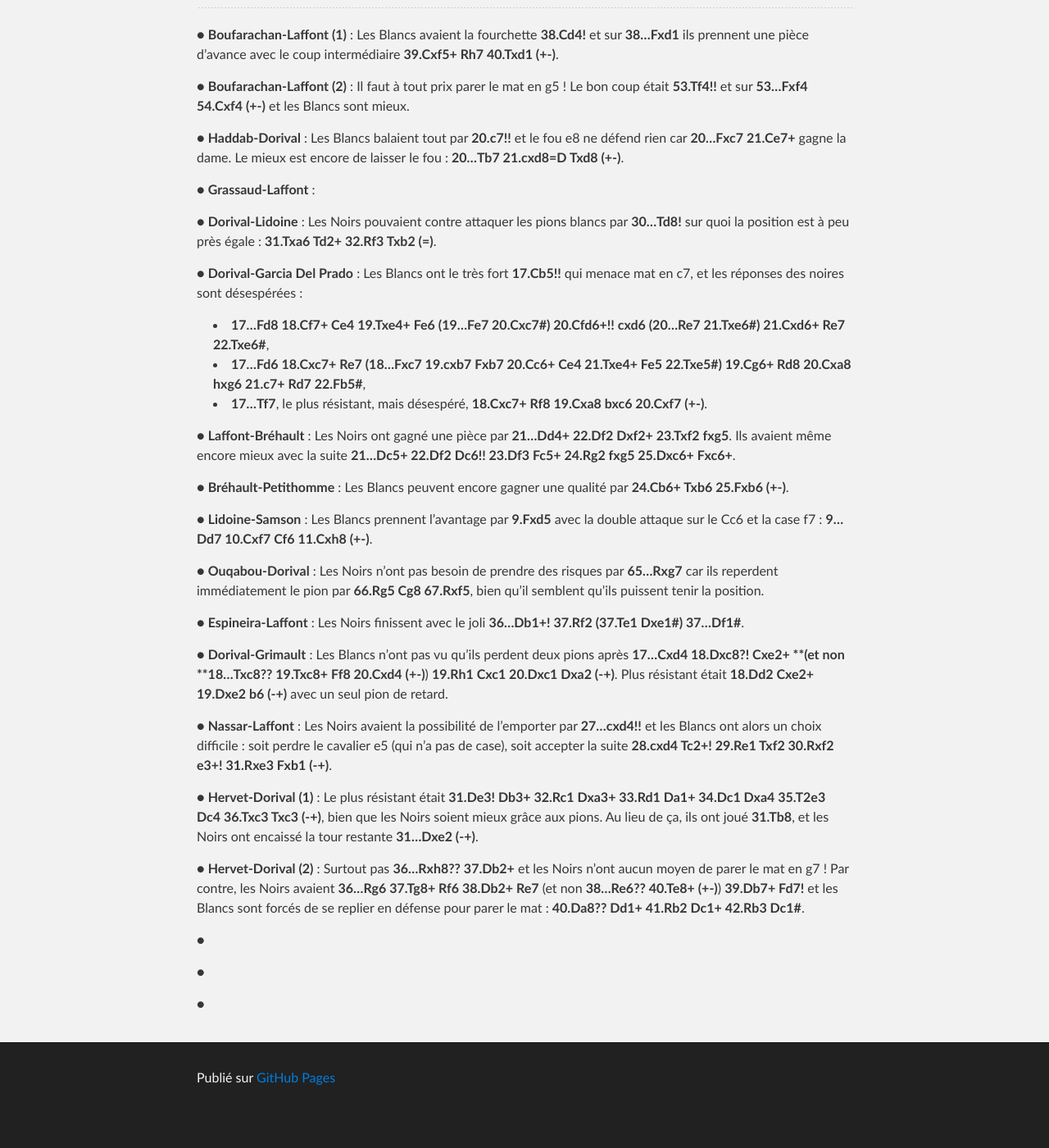
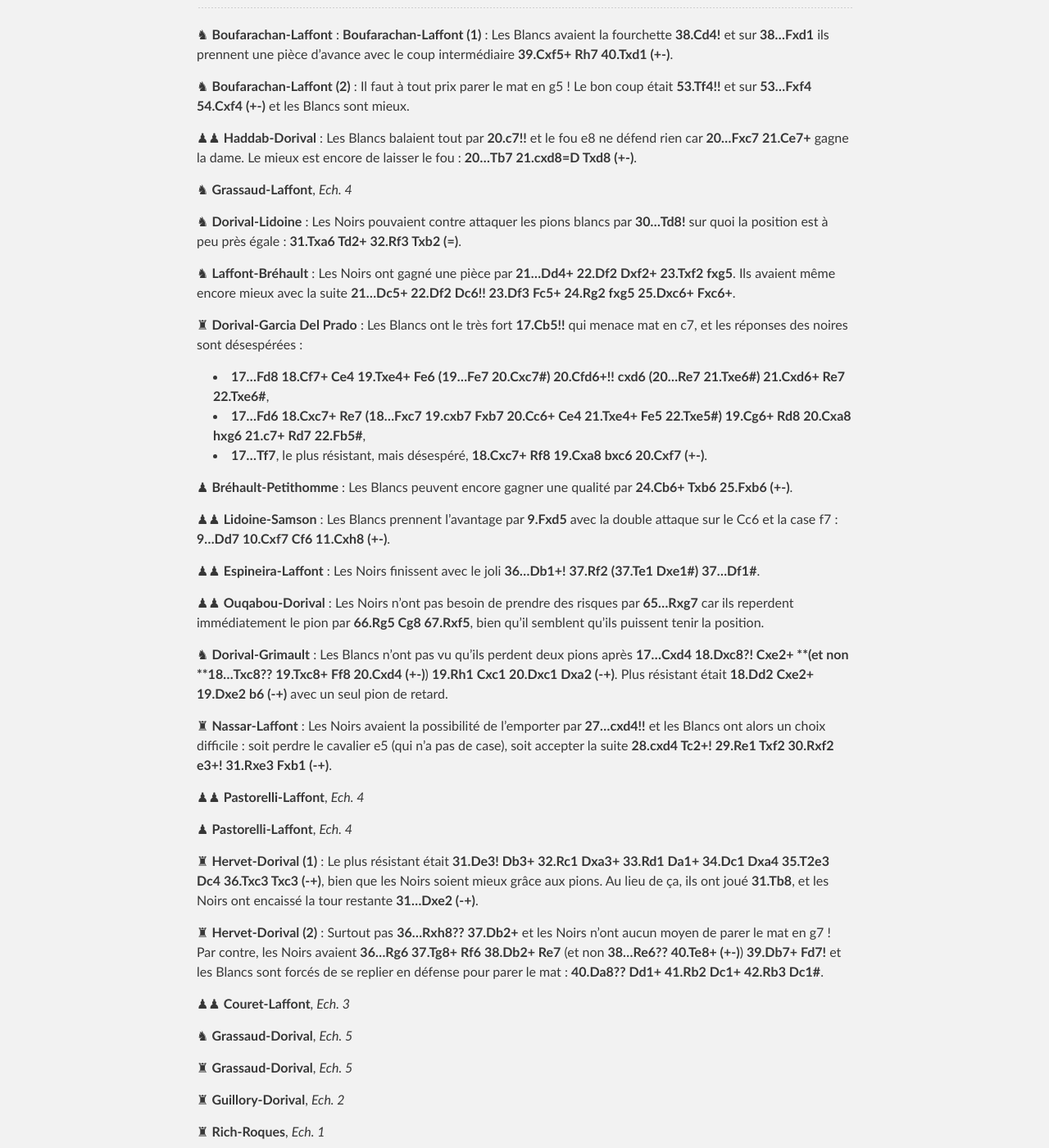
Before and after one commit to echiquier-villeneuve-tolosane/echiquier-villeneuve-tolosane.github.io, a Jekyll site: the page built from exercices.md, in a window 1280 px wide and 1400 px high, scrolled down 15093 px. Shown: the whole window at 82% size. Built offline with Jekyll 4.4.1, drawn with Linux system fonts in a browser that asks for light colours; nearby versions of some CDN libraries; before the commit the page ends 16454 px from its top, so only the background shows below that; some of the changed text lies outside the part shown.

Commit message:
Updated exercices.md

```diff
--- a/exercices.md
+++ b/exercices.md
@@ -222,43 +222,66 @@ _Coupe J.-C. Loubatière, ronde 3 (2013/10/06)_
 
 &#9675; Les Noirs viennent de jouer **35...Tc8??**. Les Blancs ont un motif tactique qui leur permet de prendre un avantage décisif.
 
+
+
+
+
 ## Solutions des exercices
 
-&#9679; **Boufarachan-Laffont (1)** : Les Blancs avaient la fourchette **38.Cd4!** et sur **38...Fxd1** ils prennent une pièce d'avance avec le coup intermédiaire **39.Cxf5+ Rh7 40.Txd1 (+-)**.
 
-&#9679; **Boufarachan-Laffont (2)** : Il faut à tout prix parer le mat en g5 ! Le bon coup était **53.Tf4!!** et sur **53...Fxf4 54.Cxf4 (+-)** et les Blancs sont mieux.
+&#9822;  **Boufarachan-Laffont** : **Boufarachan-Laffont (1)** : Les Blancs avaient la fourchette **38.Cd4!** et sur **38...Fxd1** ils prennent une pièce d'avance avec le coup intermédiaire **39.Cxf5+ Rh7 40.Txd1 (+-)**.
 
-&#9679; **Haddab-Dorival** : Les Blancs balaient tout par **20.c7!!** et le fou e8 ne défend rien car **20...Fxc7 21.Ce7+** gagne la dame. Le mieux est encore de laisser le fou : **20...Tb7 21.cxd8=D Txd8 (+-)**.
+&#9822;  **Boufarachan-Laffont (2)** : Il faut à tout prix parer le mat en g5 ! Le bon coup était **53.Tf4!!** et sur **53...Fxf4 54.Cxf4 (+-)** et les Blancs sont mieux.
 
-&#9679; **Grassaud-Laffont** :
+&#9823;&#9823;  **Haddab-Dorival** : Les Blancs balaient tout par **20.c7!!** et le fou e8 ne défend rien car **20...Fxc7 21.Ce7+** gagne la dame. Le mieux est encore de laisser le fou : **20...Tb7 21.cxd8=D Txd8 (+-)**.
 
-&#9679; **Dorival-Lidoine** : Les Noirs pouvaient contre attaquer les pions blancs par **30...Td8!** sur quoi la position est à peu près égale : **31.Txa6 Td2+ 32.Rf3 Txb2 (=)**.
+&#9822;  **Grassaud-Laffont**, _Ech. 4_
 
-&#9679; **Dorival-Garcia Del Prado** : Les Blancs ont le très fort **17.Cb5!!** qui menace mat en c7, et les réponses des noires sont désespérées :
+&#9822;  **Dorival-Lidoine** : Les Noirs pouvaient contre attaquer les pions blancs par **30...Td8!** sur quoi la position est à peu près égale : **31.Txa6 Td2+ 32.Rf3 Txb2 (=)**.
+
+&#9822;  **Laffont-Bréhault** : Les Noirs ont gagné une pièce par **21...Dd4+ 22.Df2 Dxf2+ 23.Txf2 fxg5**. Ils avaient même encore mieux avec la suite **21...Dc5+ 22.Df2 Dc6!! 23.Df3 Fc5+ 24.Rg2 fxg5 25.Dxc6+ Fxc6+**.
+
+&#9820;  **Dorival-Garcia Del Prado** : Les Blancs ont le très fort **17.Cb5!!** qui menace mat en c7, et les réponses des noires sont désespérées :
 - **17...Fd8 18.Cf7+ Ce4 19.Txe4+ Fe6 (19...Fe7 20.Cxc7#) 20.Cfd6+!! cxd6 (20...Re7 21.Txe6#) 21.Cxd6+ Re7 22.Txe6#**,
 - **17...Fd6 18.Cxc7+ Re7 (18...Fxc7 19.cxb7 Fxb7 20.Cc6+ Ce4 21.Txe4+ Fe5 22.Txe5#) 19.Cg6+ Rd8 20.Cxa8 hxg6 21.c7+ Rd7 22.Fb5#**,
 - **17...Tf7**, le plus résistant, mais désespéré, **18.Cxc7+ Rf8 19.Cxa8 bxc6 20.Cxf7 (+-)**.
 
-&#9679; **Laffont-Bréhault** : Les Noirs ont gagné une pièce par **21...Dd4+ 22.Df2 Dxf2+ 23.Txf2 fxg5**. Ils avaient même encore mieux avec la suite **21...Dc5+ 22.Df2 Dc6!! 23.Df3 Fc5+ 24.Rg2 fxg5 25.Dxc6+ Fxc6+**.
+&#9823; **Bréhault-Petithomme** : Les Blancs peuvent encore gagner une qualité par **24.Cb6+ Txb6 25.Fxb6 (+-)**.
 
-&#9679; **Bréhault-Petithomme** : Les Blancs peuvent encore gagner une qualité par **24.Cb6+ Txb6 25.Fxb6 (+-)**.
+&#9823;&#9823; **Lidoine-Samson** : Les Blancs prennent l'avantage par **9.Fxd5** avec la double attaque sur le Cc6 et la case f7 : **9...Dd7 10.Cxf7 Cf6 11.Cxh8 (+-)**.
 
-&#9679; **Lidoine-Samson** : Les Blancs prennent l'avantage par **9.Fxd5** avec la double attaque sur le Cc6 et la case f7 : **9...Dd7 10.Cxf7 Cf6 11.Cxh8 (+-)**.
+&#9823;&#9823;  **Espineira-Laffont** : Les Noirs finissent avec le joli **36...Db1+! 37.Rf2 (37.Te1 Dxe1#) 37...Df1#**.
 
-&#9679; **Ouqabou-Dorival** : Les Noirs n'ont pas besoin de prendre des risques par **65...Rxg7** car ils reperdent immédiatement le pion par **66.Rg5 Cg8 67.Rxf5**, bien qu'il semblent qu'ils puissent tenir la position.
+&#9823;&#9823;  **Ouqabou-Dorival** : Les Noirs n'ont pas besoin de prendre des risques par **65...Rxg7** car ils reperdent immédiatement le pion par **66.Rg5 Cg8 67.Rxf5**, bien qu'il semblent qu'ils puissent tenir la position.
 
-&#9679; **Espineira-Laffont** : Les Noirs finissent avec le joli **36...Db1+! 37.Rf2 (37.Te1 Dxe1#) 37...Df1#**.
+&#9822; **Dorival-Grimault** : Les Blancs n'ont pas vu qu'ils perdent deux pions après **17...Cxd4 18.Dxc8?! Cxe2+ **(et non **18...Txc8?? 19.Txc8+ Ff8 20.Cxd4 (+-)**) **19.Rh1 Cxc1 20.Dxc1 Dxa2 (-+)**. Plus résistant était  **18.Dd2 Cxe2+ 19.Dxe2 b6 (-+)** avec un seul pion de retard.
 
-&#9679; **Dorival-Grimault** : Les Blancs n'ont pas vu qu'ils perdent deux pions après **17...Cxd4 18.Dxc8?! Cxe2+ **(et non **18...Txc8?? 19.Txc8+ Ff8 20.Cxd4 (+-)**) **19.Rh1 Cxc1 20.Dxc1 Dxa2 (-+)**. Plus résistant était  **18.Dd2 Cxe2+ 19.Dxe2 b6 (-+)** avec un seul pion de retard.
+&#9820; **Nassar-Laffont** : Les Noirs avaient la possibilité de l'emporter par **27...cxd4!!** et les Blancs ont alors un choix difficile : soit perdre le cavalier e5 (qui n'a pas de case), soit accepter la suite **28.cxd4 Tc2+! 29.Re1 Txf2 30.Rxf2 e3+! 31.Rxe3 Fxb1 (-+)**.
 
-&#9679; **Nassar-Laffont** : Les Noirs avaient la possibilité de l'emporter par **27...cxd4!!** et les Blancs ont alors un choix difficile : soit perdre le cavalier e5 (qui n'a pas de case), soit accepter la suite **28.cxd4 Tc2+! 29.Re1 Txf2 30.Rxf2 e3+! 31.Rxe3 Fxb1 (-+)**.
+&#9823;&#9823; **Pastorelli-Laffont**, _Ech. 4_
 
-&#9679; **Hervet-Dorival (1)** : Le plus résistant était **31.De3! Db3+ 32.Rc1 Dxa3+ 33.Rd1 Da1+ 34.Dc1 Dxa4 35.T2e3 Dc4 36.Txc3 Txc3 (-+)**, bien que les Noirs soient mieux grâce aux pions. Au lieu de ça, ils ont joué **31.Tb8**, et les Noirs ont encaissé la tour restante **31...Dxe2 (-+)**.
+&#9823; **Pastorelli-Laffont**, _Ech. 4_
 
-&#9679; **Hervet-Dorival (2)** : Surtout pas **36...Rxh8?? 37.Db2+** et les Noirs n'ont aucun moyen de parer le mat en g7 ! Par contre, les Noirs avaient **36...Rg6 37.Tg8+ Rf6 38.Db2+ Re7** (et non **38...Re6?? 40.Te8+ (+-)**) **39.Db7+ Fd7!** et les Blancs sont forcés de se replier en défense pour parer le mat : **40.Da8?? Dd1+ 41.Rb2 Dc1+ 42.Rb3 Dc1#**.
+&#9820;  **Hervet-Dorival (1)** : Le plus résistant était **31.De3! Db3+ 32.Rc1 Dxa3+ 33.Rd1 Da1+ 34.Dc1 Dxa4 35.T2e3 Dc4 36.Txc3 Txc3 (-+)**, bien que les Noirs soient mieux grâce aux pions. Au lieu de ça, ils ont joué **31.Tb8**, et les Noirs ont encaissé la tour restante **31...Dxe2 (-+)**.
 
-&#9679;
+&#9820; **Hervet-Dorival (2)** : Surtout pas **36...Rxh8?? 37.Db2+** et les Noirs n'ont aucun moyen de parer le mat en g7 ! Par contre, les Noirs avaient **36...Rg6 37.Tg8+ Rf6 38.Db2+ Re7** (et non **38...Re6?? 40.Te8+ (+-)**) **39.Db7+ Fd7!** et les Blancs sont forcés de se replier en défense pour parer le mat : **40.Da8?? Dd1+ 41.Rb2 Dc1+ 42.Rb3 Dc1#**.
 
-&#9679;
+&#9823;&#9823;  **Couret-Laffont**, _Ech. 3_
 
-&#9679;
+&#9822;   **Grassaud-Dorival**, _Ech. 5_
+
+&#9820;   **Grassaud-Dorival**, _Ech. 5_
+
+&#9820;  **Guillory-Dorival**, _Ech. 2_
+
+&#9820;  **Rich-Roques**, _Ech. 1_
+
+&#9822;  **Dorival-Hoeltzel**, _Ech. 4_
+
+&#9820;  **Rich-Woloszyn**, _Ech. 1_
+
+&#9823;  **Dorival-Bréhault**, _Ech. 2_
+
+&#9823;&#9823; **Dorival-Séguelong**, _Ech. 2_
+
+&#9822; **Laffont-Guérin**, _Ech. 1_
```
